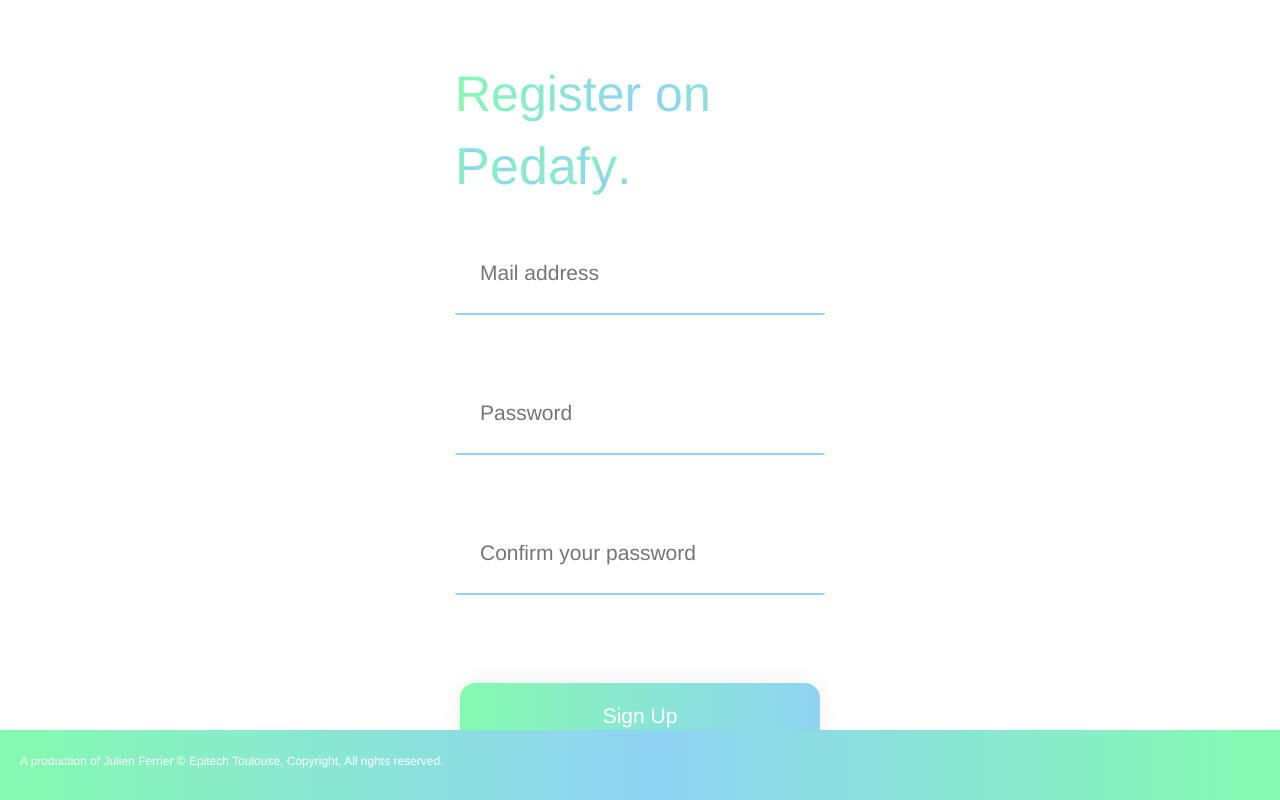
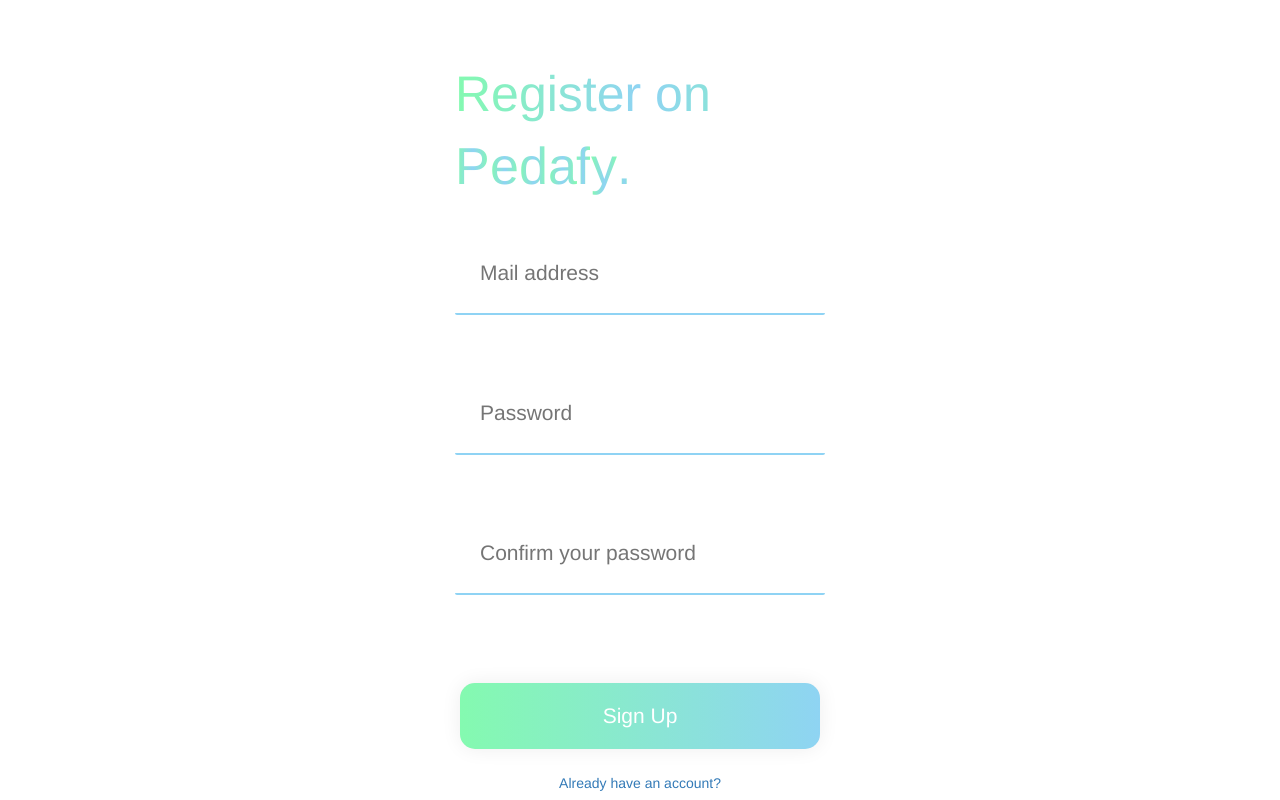
Before and after one commit to frouioui/dashboard-epitech, a React (Create React App) app in the folder app/: page /signup in a window 1280 px wide. Shown: the top 800 px of the page. Built offline with nearby package versions, Linux system fonts and the light colour scheme.

Commit message:
[ADD] footer is fixed

```diff
--- a/app/src/CSS/html_properties_login.css
+++ b/app/src/CSS/html_properties_login.css
@@ -6,13 +6,14 @@
 /*@import 'https://fonts.googleapis.com/css?family=Open+Sans:400,700';*/
 
 .footer {
-    position: fixed;
+    position: absolute;
     left: 0;
     bottom: 0;
     width: 100%;
     height: 7rem;
     background-image: linear-gradient(to right, #84fab0, #8fd3f4 51%, #84fab0);
     color: white;
+    margin-bottom: -20rem;
  }
 
  .footer h6 {
```
